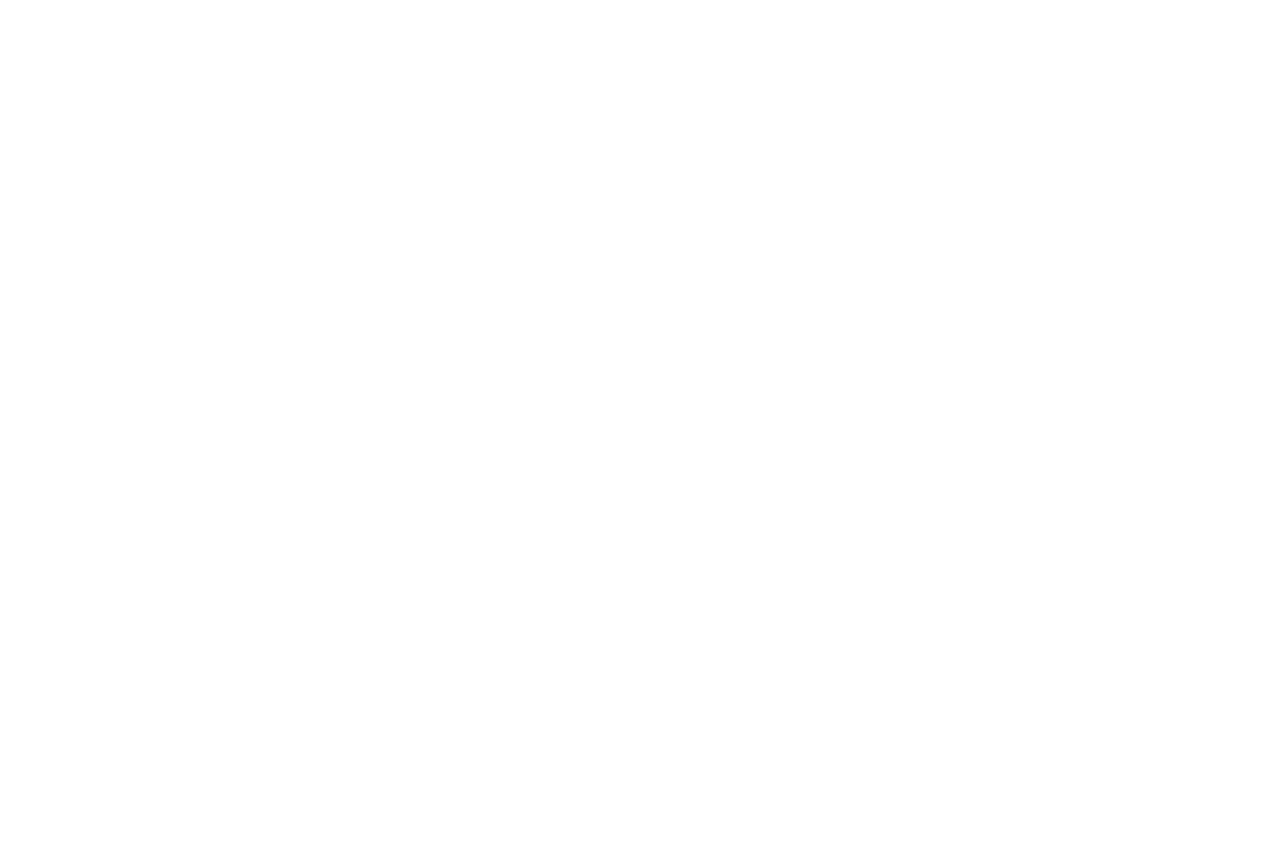
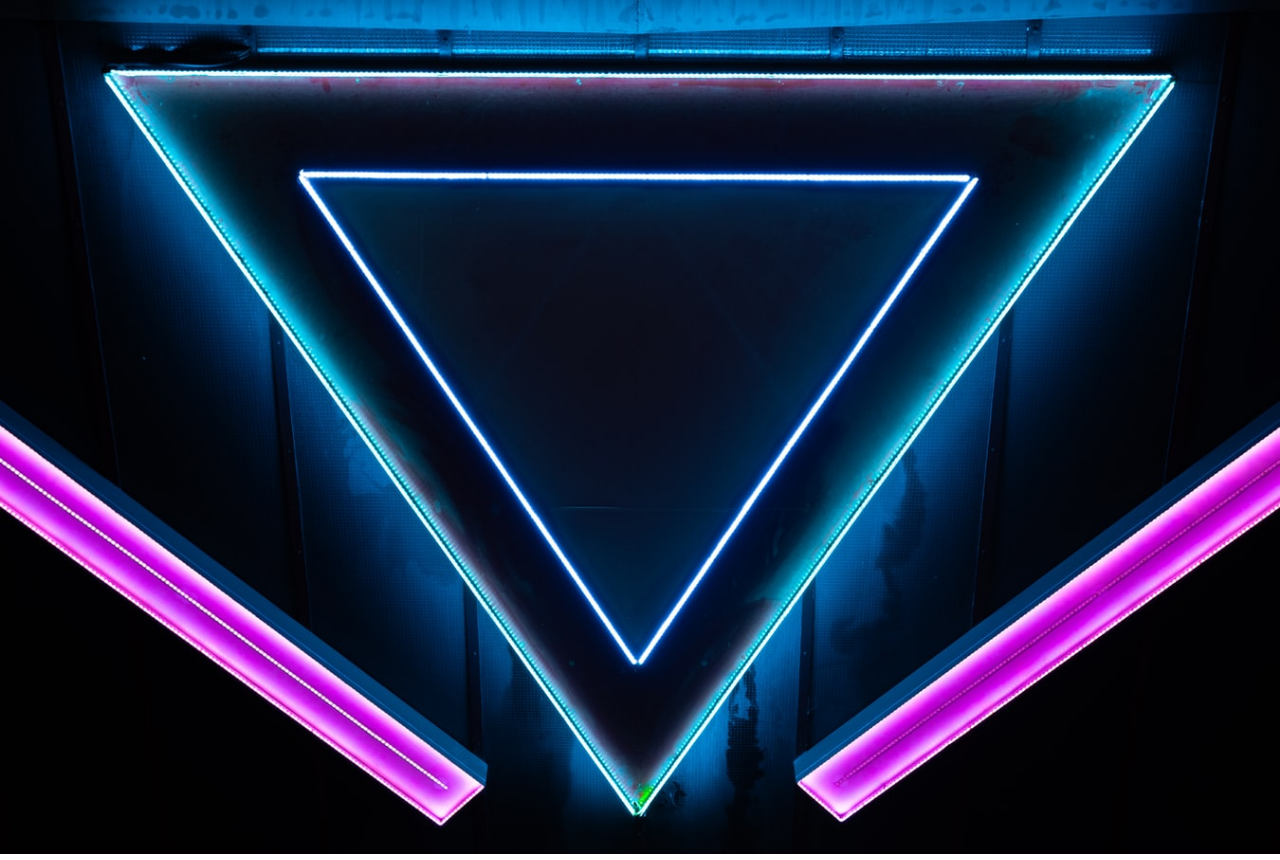
Before and after one commit to Aikeh2021/kpop-top-100, a React (Create React App) app in the folder client/: page / in a window 1280 px wide. Before the commit the page ends 800 px from the top, so only its background shows below. Built offline with nearby package versions, Linux system fonts and the light colour scheme.

Commit message:
Added the background image to the home page of the site.

```diff
--- a/client/src/Containers/Home/Home.jsx
+++ b/client/src/Containers/Home/Home.jsx
@@ -1,10 +1,11 @@
 import React from 'react';
+import HomePic from '../../Assets/HomePic.jpeg';
 
 
 const Home = () => {
     return (
         <div>
-
+            <img src={HomePic} alt="Website background" />
         </div>
     );
 };
```
